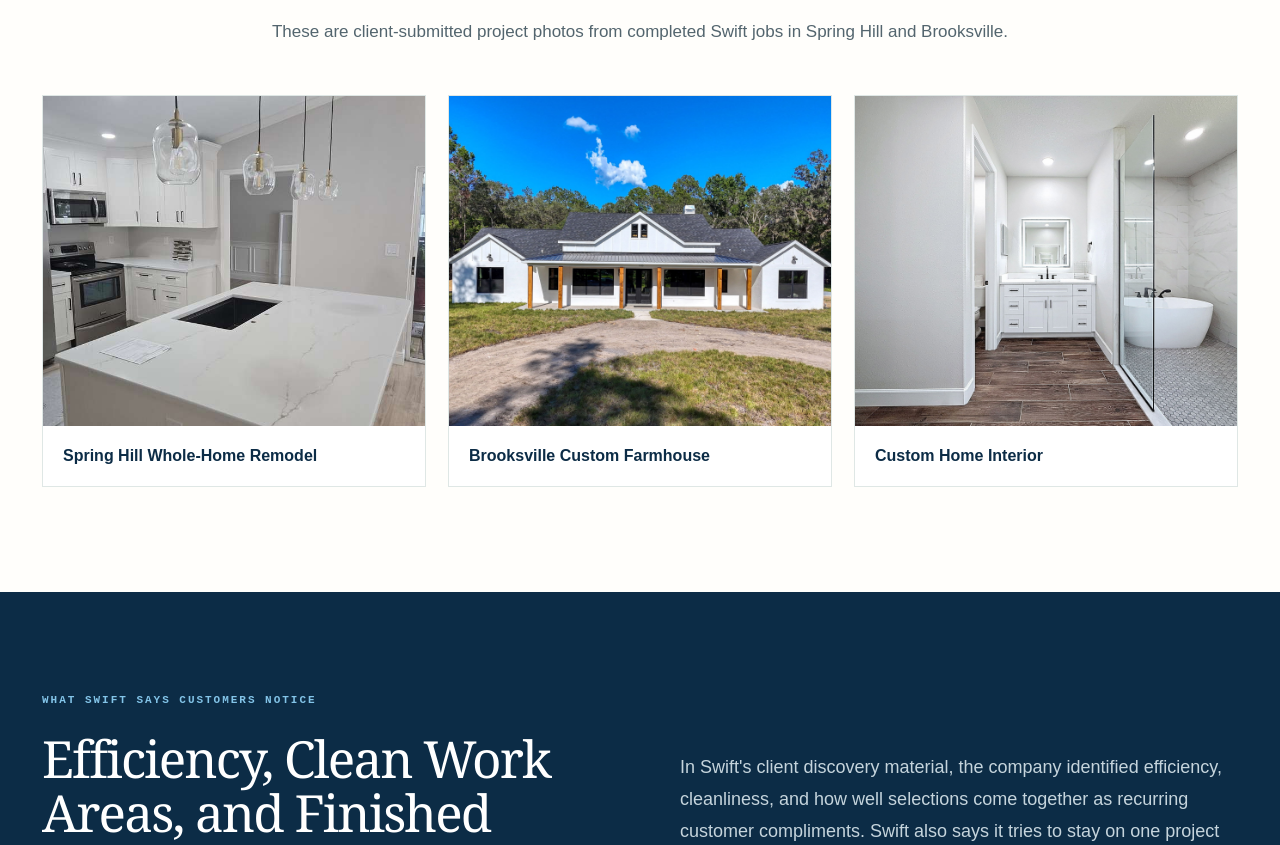
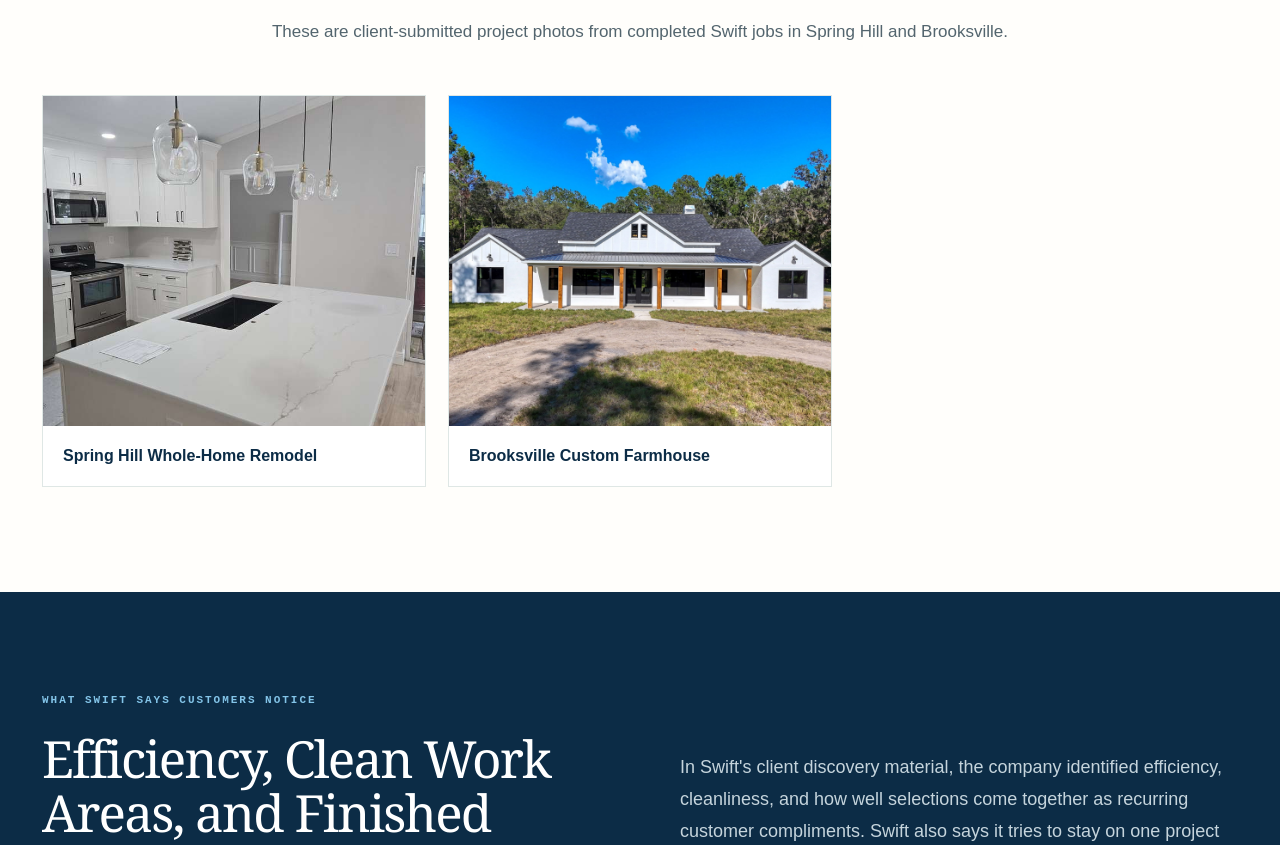
Before and after one commit to stylus1274/swift, a Next.js app: page /reviews in a window 1280 px wide. Shown: the part 1727-2572 px from the top of the page. Built offline with nearby package versions, Linux system fonts and the light colour scheme.

Commit message:
Remove duplicate project card from reviews page

```diff
--- a/app/reviews/page.tsx
+++ b/app/reviews/page.tsx
@@ -11,7 +11,6 @@ const reviewHighlights = [
 const projectPhotos = [
   {src:"/assets/projects/spring-hill-whole-home-remodel/kitchen-after.jpg",alt:"Completed Spring Hill whole-home kitchen remodel by Swift Construction and Painting",label:"Spring Hill Whole-Home Remodel",href:"/projects/whole-home-remodel-spring-hill-fl"},
   {src:"/assets/projects/brooksville-custom-farmhouse/exterior.jpg",alt:"Completed Brooksville custom farmhouse by Swift Construction and Painting",label:"Brooksville Custom Farmhouse",href:"/projects/custom-farmhouse-home-brooksville-fl"},
-  {src:"/assets/projects/brooksville-custom-farmhouse/primary-bath.jpg",alt:"Completed primary bathroom in a Swift custom home project",label:"Custom Home Interior",href:"/projects/custom-farmhouse-home-brooksville-fl"},
 ];
 
 export default function ReviewsPage() {
```
